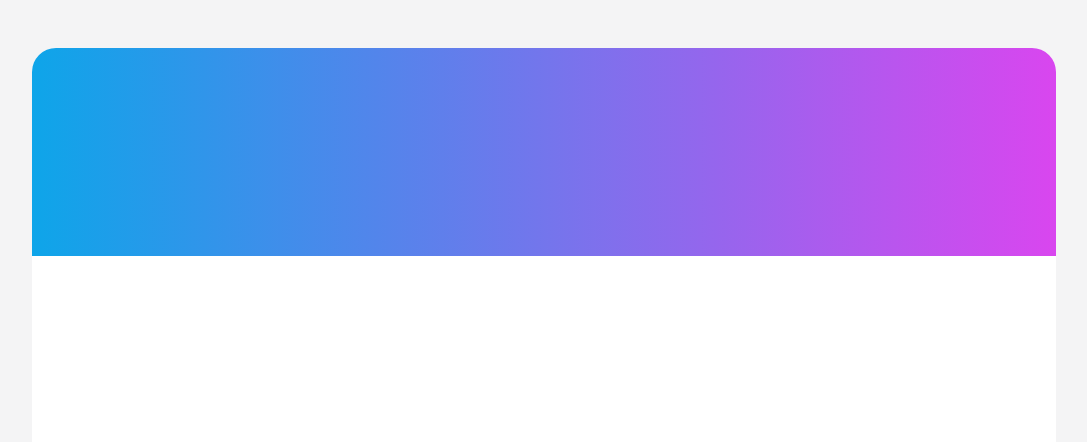
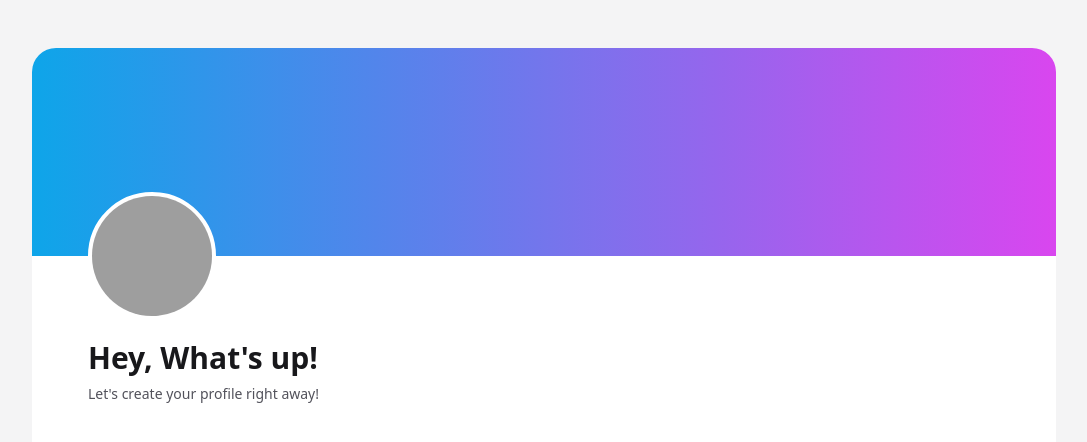
Before and after one commit to keyding/blocklet-profile, a Vue app: page / in a window 1280 px wide. Shown: the top 442 px of the page, without its empty margins (96-1183 px from the left). Built offline with nearby package versions, Linux system fonts and the light colour scheme; grey boxes are pictures that could not be loaded.

Commit message:
feat: add Account component

```diff
--- a/src/App.vue
+++ b/src/App.vue
@@ -1,12 +1,18 @@
 <script setup lang="ts">
+import { ref } from 'vue'
 import Cover from './components/profile/Cover.vue'
 import Layout from './components/profile/Layout.vue'
+import Account from './components/profile/Account.vue'
+
+const name = ref(`Hey, What's up!`)
+const introduction = ref(`Let's create your profile right away!`)
 </script>
 
 <template>
   <main class="w-full h-full bg-zinc-100 overflow-auto">
     <Layout>
       <Cover />
+      <Account :name="name" :introduction="introduction" />
     </Layout>
   </main>
 </template>
--- /dev/null
+++ b/src/components/profile/Account.vue
@@ -0,0 +1,27 @@
+<!--
+ * @author: Caven
+ * @since: 2024-08-01
+-->
+<script setup lang="ts">
+import { Avatar, AvatarImage } from '@/components/ui/avatar'
+
+const props = withDefaults(defineProps<{ name: string, introduction: string, avatarUrl?: string }>(), {
+  avatarUrl: 'https://github.com/shadcn.png',
+})
+</script>
+
+<template>
+  <div class="flex items-center transition-all px-9 lg:px-14">
+    <div class="flex flex-col">
+      <Avatar class="relative w-28 h-28 border-4 border-solid border-white -mt-14 transition-all md:w-32 md:h-32 md:-mt-16">
+        <AvatarImage :src="props.avatarUrl" alt="@shadcn" />
+      </Avatar>
+      <h2 class="text-3xl font-semibold text-zinc-900 mt-5">
+        {{ props.name }}
+      </h2>
+      <p class="text-sm text-zinc-600 mt-2">
+        {{ props.introduction }}
+      </p>
+    </div>
+  </div>
+</template>
--- /dev/null
+++ b/src/components/ui/avatar/Avatar.vue
@@ -0,0 +1,21 @@
+<script setup lang="ts">
+import type { HTMLAttributes } from 'vue'
+import { AvatarRoot } from 'radix-vue'
+import { type AvatarVariants, avatarVariant } from '.'
+import { cn } from '@/lib/utils'
+
+const props = withDefaults(defineProps<{
+  class?: HTMLAttributes['class']
+  size?: AvatarVariants['size']
+  shape?: AvatarVariants['shape']
+}>(), {
+  size: 'sm',
+  shape: 'circle',
+})
+</script>
+
+<template>
+  <AvatarRoot :class="cn(avatarVariant({ size, shape }), props.class)">
+    <slot />
+  </AvatarRoot>
+</template>
--- /dev/null
+++ b/src/components/ui/avatar/AvatarFallback.vue
@@ -0,0 +1,11 @@
+<script setup lang="ts">
+import { AvatarFallback, type AvatarFallbackProps } from 'radix-vue'
+
+const props = defineProps<AvatarFallbackProps>()
+</script>
+
+<template>
+  <AvatarFallback v-bind="props">
+    <slot />
+  </AvatarFallback>
+</template>
--- /dev/null
+++ b/src/components/ui/avatar/AvatarImage.vue
@@ -0,0 +1,9 @@
+<script setup lang="ts">
+import { AvatarImage, type AvatarImageProps } from 'radix-vue'
+
+const props = defineProps<AvatarImageProps>()
+</script>
+
+<template>
+  <AvatarImage v-bind="props" class="h-full w-full object-cover" />
+</template>
--- /dev/null
+++ b/src/components/ui/avatar/index.ts
@@ -0,0 +1,24 @@
+import { type VariantProps, cva } from 'class-variance-authority'
+
+export { default as Avatar } from './Avatar.vue'
+export { default as AvatarImage } from './AvatarImage.vue'
+export { default as AvatarFallback } from './AvatarFallback.vue'
+
+export const avatarVariant = cva(
+  'inline-flex items-center justify-center font-normal text-foreground select-none shrink-0 bg-secondary overflow-hidden',
+  {
+    variants: {
+      size: {
+        sm: 'h-10 w-10 text-xs',
+        base: 'h-16 w-16 text-2xl',
+        lg: 'h-32 w-32 text-5xl',
+      },
+      shape: {
+        circle: 'rounded-full',
+        square: 'rounded-md',
+      },
+    },
+  },
+)
+
+export type AvatarVariants = VariantProps<typeof avatarVariant>
```
